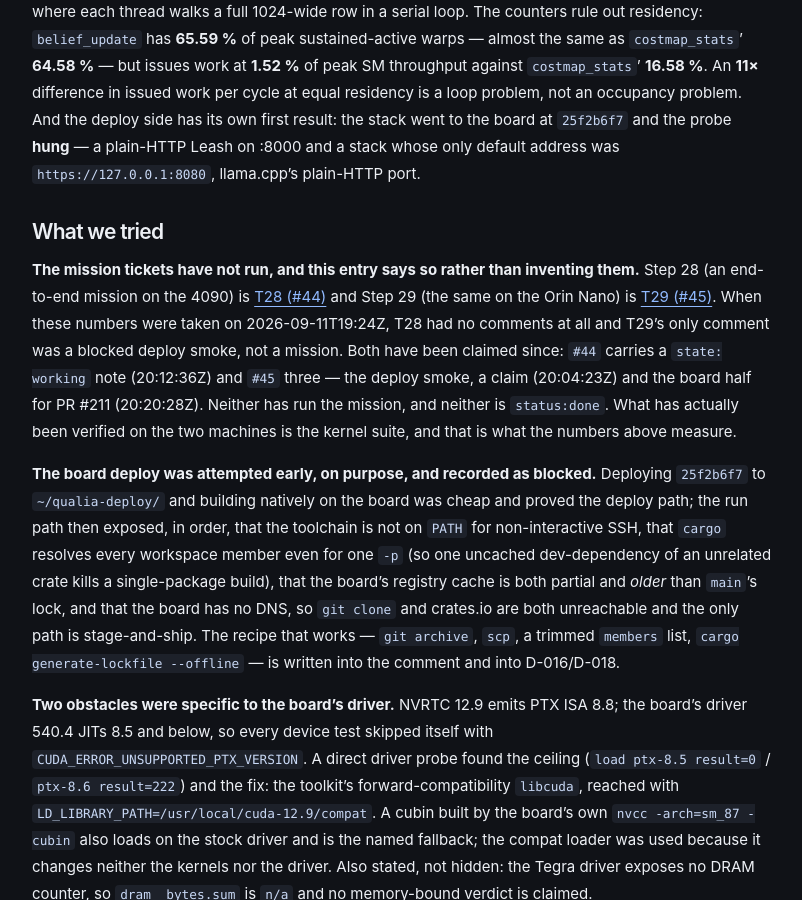
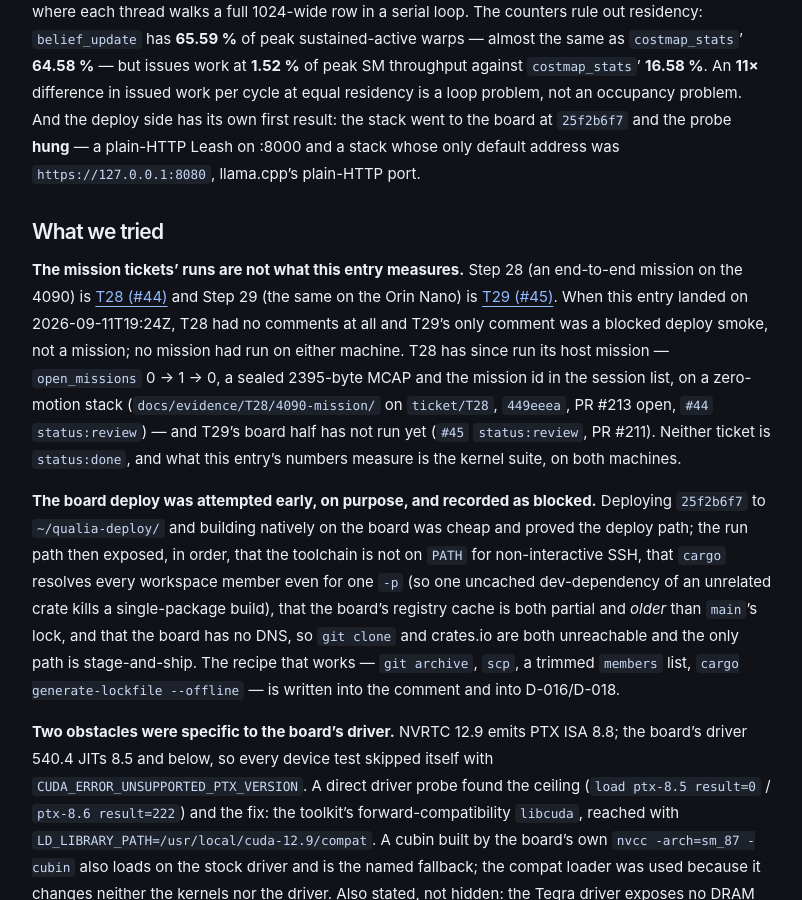
Before and after one commit to superposition/superposition.github.io, a Jekyll site: the page built from _posts/2026-09-11-the-4090-and-the-nano.md, in a window 1280 px wide and 900 px high, scrolled down 528 px. Shown: the whole window, without its empty margins (213-1015 px from the left). Built offline with Jekyll 4.4.1, drawn with Linux system fonts in a browser that asks for light colours; some of the changed text lies outside the part shown.

Commit message:
Journal: drop the live T28/T29 inventory, and fix the site-leg merge time
Accuracy at 572ac21 (request-changes, 3 notes).

- the-4090-and-the-nano: the live "Both have been claimed since: #44 carries a
  state: working note ... and #45 three" is gone (it was five by the time of
  the re-read), and the "No mission has run on either machine" bullet is now
  period-scoped: no mission had run when this entry landed at 19:24Z, and the
  note in "What we tried" states that T28 has since run its host mission
  (ticket/T28 449eeea, PR #213 open, docs/evidence/T28/4090-mission/) while
  T29's board half is still pending (PR #211). Both tickets are status:review;
  neither is status:done.
- the-mark: superposition.github.io#16's 19:24:48Z was ccd441b's committer
  time; the PR merged at 19:24:49Z. Both legs now name their merge commit.

```diff
--- a/_posts/2026-09-11-the-4090-and-the-nano.md
+++ b/_posts/2026-09-11-the-4090-and-the-nano.md
@@ -28,15 +28,15 @@ default address was `https://127.0.0.1:8080`, llama.cpp's plain-HTTP port.
 
 ## What we tried
 
-**The mission tickets have not run, and this entry says so rather than inventing them.** Step 28 (an
-end-to-end mission on the 4090) is [T28 (#44)](https://github.com/superposition/qualia/issues/44) and
+**The mission tickets' runs are not what this entry measures.** Step 28 (an end-to-end mission on the
+4090) is [T28 (#44)](https://github.com/superposition/qualia/issues/44) and
 Step 29 (the same on the Orin Nano) is [T29 (#45)](https://github.com/superposition/qualia/issues/45).
-When these numbers were taken on 2026-09-11T19:24Z, T28 had no comments at all and T29's only comment
-was a blocked deploy smoke, not a mission. Both have been claimed since: `#44` carries a
-`state: working` note (20:12:36Z) and `#45` three — the deploy smoke, a claim (20:04:23Z) and the
-board half for PR #211 (20:20:28Z). Neither has run the mission, and neither is `status:done`. What
-has actually been verified on the two machines is the kernel suite, and that is what the numbers above
-measure.
+When this entry landed on 2026-09-11T19:24Z, T28 had no comments at all and T29's only comment was a
+blocked deploy smoke, not a mission; no mission had run on either machine. T28 has since run its host
+mission — `open_missions` 0 → 1 → 0, a sealed 2395-byte MCAP and the mission id in the session list,
+on a zero-motion stack (`docs/evidence/T28/4090-mission/` on `ticket/T28`, `449eeea`, PR #213 open,
+`#44` `status:review`) — and T29's board half has not run yet (`#45` `status:review`, PR #211). Neither
+ticket is `status:done`, and what this entry's numbers measure is the kernel suite, on both machines.
 
 **The board deploy was attempted early, on purpose, and recorded as blocked.** Deploying `25f2b6f7`
 to `~/qualia-deploy/` and building natively on the board was cheap and proved the deploy path; the
@@ -103,10 +103,11 @@ of the T50 Pinkie capture. This entry's epic is
 
 ## What this does not establish
 
-- **No mission has run on either machine.** The epic's actual acceptance — open one exploration
+- **No mission had run at this entry's endpoint.** The epic's actual acceptance — open one exploration
   mission, watch `open_missions` go 1 then 0, see a sealed MCAP segment, the same mission id in the
-  session list and the GUI and the same generation in the TUI — has not been attempted. Both mission
-  tickets are unstarted or blocked.
+  session list and the GUI and the same generation in the TUI — had not been attempted in this entry's
+  period, which ends at `f6893d2` (2026-09-11T17:55:18Z). See the note in "What we tried" for what has
+  run since.
 - **The first board run could not even reach a server.** At `25f2b6f7`, `runners/agent` and
   `crates/braid` were one-line stubs and `qualia-init` had no binary, so `qualia run` refused and
   `qualia health`/`planner` hung on `curl` with no `-m`; `0/10` manifest runners were active. The
```
Also changed, not shown: _posts/2026-09-11-the-mark.md (+2 -2 lines).
